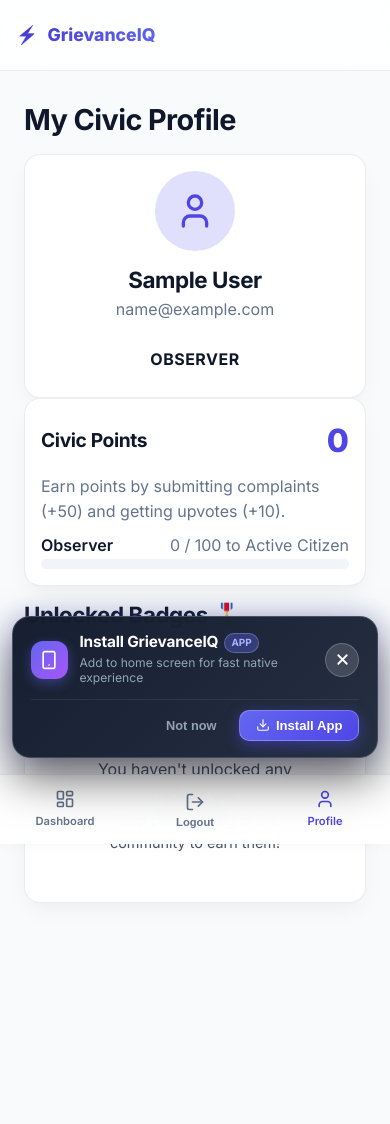
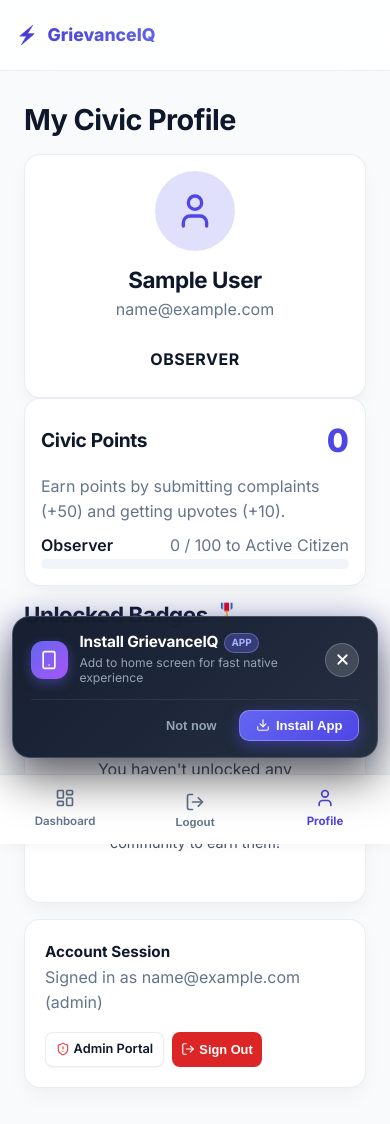
Before and after one commit to Vishh70/grievanceiq, a React (Vite) app in the folder frontend/: page /profile in a window 390 px wide. Shown: the top 1124 px of the page. Before the commit the page ends 1078 px from the top, so only its background shows below. Built offline with nearby package versions, Linux system fonts and the light colour scheme; sample sign-in values are in the browser's storage.

Commit message:
fix(mobile): optimize whole website mobile responsiveness, bottom nav padding, and account controls

```diff
--- a/frontend/src/index.css
+++ b/frontend/src/index.css
@@ -274,15 +274,13 @@ table tbody tr:hover {
     left: 0;
     width: 100%;
     height: 70px;
-    background: rgba(255, 255, 255, 0.95);
-    backdrop-filter: blur(20px);
-    -webkit-backdrop-filter: blur(20px);
-    border-top: 1px solid var(--border);
+    background: #ffffff;
+    border-top: 1px solid rgba(226, 232, 240, 0.9);
     z-index: 9999;
     justify-content: space-around;
     align-items: center;
     padding-bottom: env(safe-area-inset-bottom);
-    box-shadow: 0 -4px 20px rgba(0,0,0,0.06);
+    box-shadow: 0 -4px 20px rgba(0,0,0,0.08);
   }
 
   .mobile-nav-item {
@@ -291,8 +289,8 @@ table tbody tr:hover {
     align-items: center;
     justify-content: center;
     gap: 4px;
-    color: var(--text-muted);
-    font-size: 0.7rem;
+    color: #64748b;
+    font-size: 0.72rem;
     font-weight: 600;
     flex: 1;
     height: 100%;
@@ -303,6 +301,7 @@ table tbody tr:hover {
   }
   .mobile-nav-item.active {
     color: var(--accent);
+    font-weight: 700;
   }
   .mobile-nav-item.mobile-nav-primary {
     color: var(--accent);
--- a/frontend/src/pages/AdminDashboard.jsx
+++ b/frontend/src/pages/AdminDashboard.jsx
@@ -413,35 +413,35 @@ export default function AdminDashboard() {
             )}
         </motion.div>
 
-        <div className="grid-responsive-sidebar" style={{ display: 'grid', gridTemplateColumns: '1fr 300px', gap: '2rem', alignItems: 'start', marginTop: '3rem' }}>
+        <div className="grid-responsive-sidebar" style={{ marginTop: '2rem', paddingBottom: '6rem' }}>
 
           {/* Main Table Area */}
           <motion.div initial={{ opacity: 0, x: -20 }} animate={{ opacity: 1, x: 0 }} transition={{ delay: 0.4 }} className="card">
-            <div className="flex items-center justify-between mb-2 admin-header-wrap">
-              <h3>Issue Tracking Table</h3>
-              <div className="flex gap-1 dashboard-filters">
+            <div className="flex items-center justify-between mb-2 admin-header-wrap" style={{ gap: '1rem', flexWrap: 'wrap' }}>
+              <h3 style={{ margin: 0 }}>Issue Tracking Table</h3>
+              <div className="flex gap-1 dashboard-filters" style={{ flexWrap: 'wrap', width: '100%', maxWidth: '650px' }}>
                 <input
                   type="text"
                   className="form-input"
                   placeholder="Search category or desc..."
                   value={filters.search}
                   onChange={e => applyFilter('search', e.target.value)}
-                  style={{ padding: '0.4rem 1rem', width: '200px' }}
+                  style={{ padding: '0.4rem 0.8rem', minWidth: '150px', flex: 1 }}
                 />
-                <select className="form-select" style={{ padding: '0.4rem 1rem', width: 'auto' }} value={filters.category} onChange={e => applyFilter('category', e.target.value)}>
+                <select className="form-select" style={{ padding: '0.4rem 0.8rem', minWidth: '130px', flex: 1 }} value={filters.category} onChange={e => applyFilter('category', e.target.value)}>
                   <option value="">All Categories</option>
                   {summary?.categoryBreakdown?.map((c, i) => (
                     <option key={i} value={c.name}>{c.name}</option>
                   ))}
                 </select>
-                <select className="form-select" style={{ padding: '0.4rem 1rem', width: 'auto' }} value={filters.status} onChange={e => applyFilter('status', e.target.value)}>
+                <select className="form-select" style={{ padding: '0.4rem 0.8rem', minWidth: '120px', flex: 1 }} value={filters.status} onChange={e => applyFilter('status', e.target.value)}>
                   <option value="">All Statuses</option>
                   <option value="Submitted">Submitted</option>
                   <option value="In Progress">In Progress</option>
                   <option value="Resolved">Resolved</option>
                   <option value="Rejected">Rejected</option>
                 </select>
-                <select className="form-select" style={{ padding: '0.4rem 1rem', width: 'auto' }} value={filters.priority} onChange={e => applyFilter('priority', e.target.value)}>
+                <select className="form-select" style={{ padding: '0.4rem 0.8rem', minWidth: '120px', flex: 1 }} value={filters.priority} onChange={e => applyFilter('priority', e.target.value)}>
                   <option value="">All Priorities</option>
                   <option value="Critical">Critical</option>
                   <option value="High">High</option>
--- a/frontend/src/pages/Leaderboard.jsx
+++ b/frontend/src/pages/Leaderboard.jsx
@@ -35,7 +35,7 @@ export default function Leaderboard() {
 
   return (
     <div className="page">
-      <div className="container" style={{ maxWidth: '800px' }}>
+      <div className="container" style={{ maxWidth: '800px', paddingBottom: '6rem' }}>
         <div className="text-center mb-2">
           <motion.div
             initial={{ scale: 0 }}
--- a/frontend/src/pages/MyComplaints.jsx
+++ b/frontend/src/pages/MyComplaints.jsx
@@ -46,7 +46,7 @@ export default function MyComplaints() {
 
   return (
     <motion.div initial={{ opacity: 0, y: 10 }} animate={{ opacity: 1, y: 0 }} className="page">
-      <div className="container">
+      <div className="container" style={{ paddingBottom: '6rem' }}>
         <div className="flex items-center justify-between mb-2" style={{ flexWrap: 'wrap', gap: '1rem' }}>
           <div>
             <h1>My Complaints</h1>
--- a/frontend/src/pages/Profile.jsx
+++ b/frontend/src/pages/Profile.jsx
@@ -1,10 +1,12 @@
 // frontend/src/pages/Profile.jsx
 import { useAuth } from '../context/AuthContext';
+import { useNavigate } from 'react-router-dom';
 import { motion } from 'framer-motion';
-import { Award, Shield, Star, CheckCircle, UploadCloud, User } from 'lucide-react';
+import { Award, Shield, Star, CheckCircle, UploadCloud, User, LogOut, ShieldAlert } from 'lucide-react';
 
 export default function Profile() {
-  const { user } = useAuth();
+  const { user, logout } = useAuth();
+  const navigate = useNavigate();
 
   if (!user) return null;
 
@@ -30,9 +32,14 @@ export default function Profile() {
 
   const badges = user.badges || [];
 
+  const handleSignOut = () => {
+    logout();
+    navigate('/login');
+  };
+
   return (
     <div className="page">
-      <div className="container" style={{ maxWidth: '800px' }}>
+      <div className="container" style={{ maxWidth: '800px', paddingBottom: '6rem' }}>
         <h1 className="mb-2">My Civic Profile</h1>
 
         <div className="grid-responsive-2 mb-2">
@@ -78,7 +85,7 @@ export default function Profile() {
 
         {/* Badges Section */}
         <h2 className="mb-1">Unlocked Badges 🎖️</h2>
-        <div className="card">
+        <div className="card mb-2">
           {badges.length === 0 ? (
             <div style={{ padding: '2rem', textAlign: 'center', color: 'var(--text-muted)' }}>
               <Award size={48} style={{ opacity: 0.2, margin: '0 auto 1rem' }} />
@@ -97,6 +104,22 @@ export default function Profile() {
           )}
         </div>
 
+        {/* Account Controls */}
+        <div className="card" style={{ padding: '1.25rem', display: 'flex', alignItems: 'center', justifyContent: 'space-between', flexWrap: 'wrap', gap: '1rem' }}>
+          <div>
+            <div style={{ fontWeight: 700, color: 'var(--text-primary)', fontSize: '0.95rem' }}>Account Session</div>
+            <div className="text-xs text-muted">Signed in as {user.email} ({user.role})</div>
+          </div>
+          <div style={{ display: 'flex', gap: '0.5rem', flexWrap: 'wrap' }}>
+            <a href="/admin/login" className="btn btn-secondary btn-sm" style={{ textDecoration: 'none', display: 'inline-flex', alignItems: 'center', gap: '4px' }}>
+              <ShieldAlert size={14} color="#ef4444" /> Admin Portal
+            </a>
+            <button className="btn btn-danger btn-sm" onClick={handleSignOut} style={{ display: 'inline-flex', alignItems: 'center', gap: '4px' }}>
+              <LogOut size={14} /> Sign Out
+            </button>
+          </div>
+        </div>
+
       </div>
     </div>
   );
--- a/frontend/src/pages/PublicFeed.jsx
+++ b/frontend/src/pages/PublicFeed.jsx
@@ -202,7 +202,7 @@ export default function PublicFeed() {
 
   return (
     <div className="page">
-      <div className="container">
+      <div className="container" style={{ paddingBottom: '6rem' }}>
 
         {/* Header */}
         <div className="mb-2 text-center">
```
